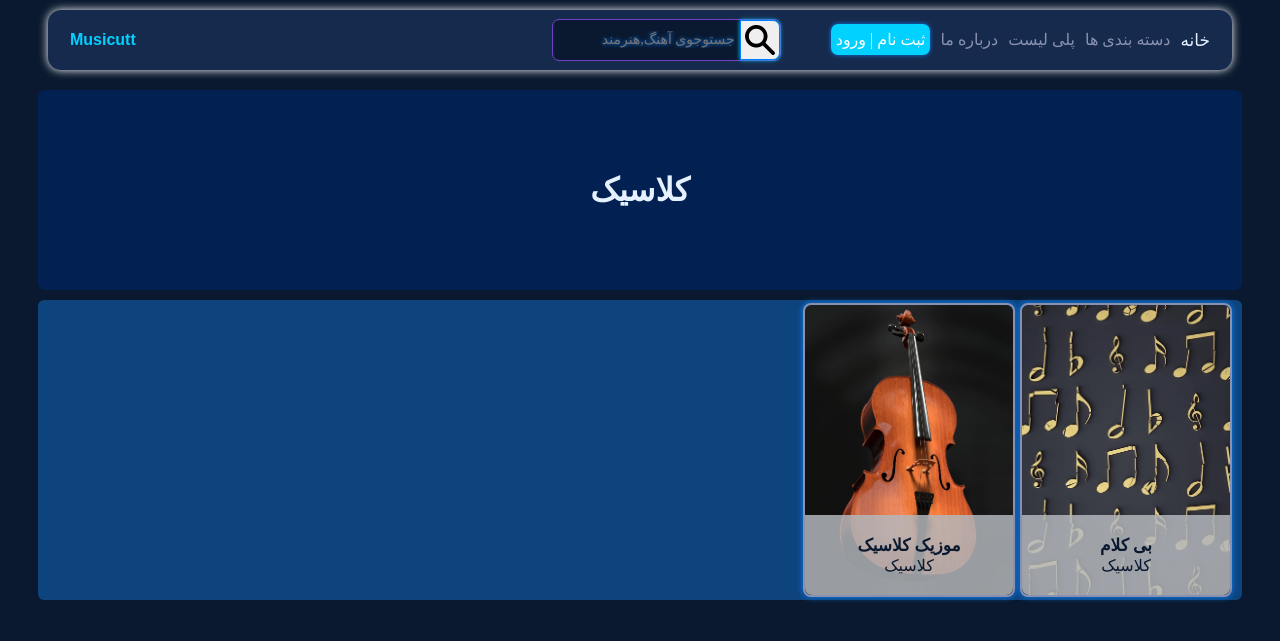
After one commit to cod-F123/music-cut, a Django app: a page that uses templates/base.html in a window 1280 px wide. The commit adds this page. Shown: the top 641 px of the page. Run offline with Django 5.2, Linux system fonts and the light colour scheme; data comes from the database, SQL or seed files in the repository; both versions use the stored data as it was after the commit; some web fonts are replaced.

Commit message:
create category page

```diff
--- a/music/urls.py
+++ b/music/urls.py
@@ -8,4 +8,6 @@ urlpatterns = [
     path("music/<str:slug>/",views.detail_page,name="detail"),
     path("ERROR404/",views.page_404,name="404"),
     path("music/<str:slug>/comment/new/",views.crete_comment,name="create_comment"),
+    path("category/categories/",views.categories_page,name="categories"),
+    path("category/<str:name>/",views.category_page,name="category"),
 ]
--- a/music/views.py
+++ b/music/views.py
@@ -1,6 +1,6 @@
 from django.shortcuts import render, redirect
 from django.urls import reverse , reverse_lazy
-from .models import Audio
+from .models import Audio , Category
 from .forms import CommentForm
 
 # Create your views here.
@@ -41,5 +41,17 @@ def crete_comment(request,slug):
         return redirect("login")
 
 
+def categories_page(request):
+    categories = Category.objects.all()
+    return render(request,"music/categories.html",{"categories":categories})
+
+
+def category_page(request,name):
+    category = Category.objects.filter(name= name).first()
+    if category:
+        return render(request,"music/category.html",{"category":category})
+    else:
+        return redirect("music:404")
+
 def page_404(request):
     return render(request,"music/404.html",{})
--- a/static/css/style.css
+++ b/static/css/style.css
@@ -621,3 +621,62 @@ nav div{
     font-family: vazir;
     font-size: 17px;
 }
+
+
+.container-flex{
+    display: flex;
+    width: 100%;
+    min-height: 300px;
+    background-color:#0e447e ;
+    flex-wrap: wrap;
+    flex-direction: row-reverse;
+    align-items: center;
+    padding: 0px 10px;
+    border-radius: 6px;
+    margin-top: 10px;
+}
+
+.category-a{
+    text-decoration: none;
+    width: 165px;
+    height: 170px;
+    background-color: #022152;
+    border: 1px solid #007bff;
+    box-shadow: 0px 0px 5px #00D1ff;
+    border-radius: 5px;
+    margin-left: 5px;
+    display: flex;
+    justify-content: center;
+    margin-top: 10px;
+    transition: all 500ms;
+}
+
+.category-a p{
+    color: #eee;
+    font-size: 22px;
+}
+.category-a span{
+    margin-top: 60px;
+    color:#818283 ;
+    display: block;
+}
+
+.category-a:hover{
+    box-shadow: 0px 0px 10px #00D1ff;
+}
+
+.de-head{
+    width: 100%;
+    height: 200px;
+    text-align: center;
+    background-color: #022152;
+    border-radius: 7px;
+    display: flex;
+    align-items: center;
+    justify-content: center;
+    padding: 0px 10px;
+}
+
+.de-head > h1{
+    color: #E6F1FF;
+}
--- a/templates/base.html
+++ b/templates/base.html
@@ -14,7 +14,7 @@
             <div>
                 <ul class="list-item">
                     <li><a href="{% url 'music:home' %}" class="item home">خانه</a></li>
-                    <li><a href="#" class="item">دسته بندی ها</a></li>
+                    <li><a href="{% url 'music:categories' %}" class="item">دسته بندی ها</a></li>
                     <li><a href="#" class="item">پلی لیست</a></li>
                     <li><a href="#" class="item">درباره ما</a></li>
                     {% if user.is_authenticated %}
--- /dev/null
+++ b/templates/music/category.html
@@ -0,0 +1,21 @@
+{% extends 'base.html' %}
+
+
+{% block content %}
+    <div class="container container-center noMargin margin90t">
+       <div class="de-head">
+           <h1> {{category.name}} </h1>
+       </div>
+       <div class="container-flex">
+            {% for audio in category.audio_set.all %}
+                <div class="audio-cart">
+                    <a href="{% url 'music:detail' audio.slug %}"><img src="{{audio.image.url}}" alt="img"></a>
+                    <div class="descript">
+                        <span><a href="/" class="name">{{audio.name}}</a></span>
+                        <span><a href="/">{{audio.singer}}</a></span>
+                    </div>
+                </div>
+            {% endfor %}
+       </div>
+    </div>
+{% endblock content %}
```
Also changed, not shown: templates/music/categories.html (added, +17 -0 lines), db.sqlite3.
